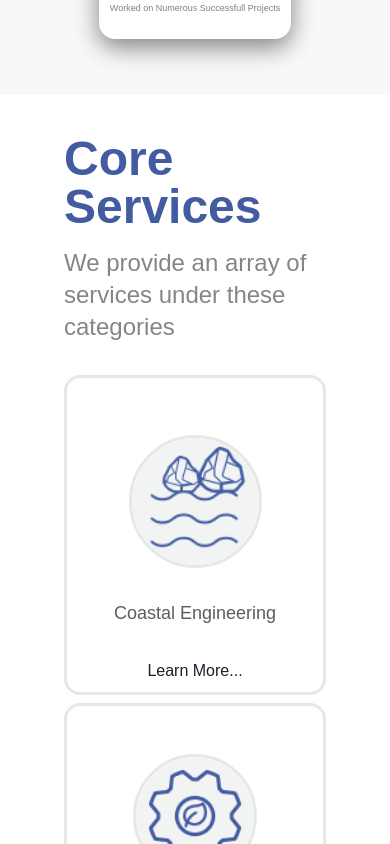
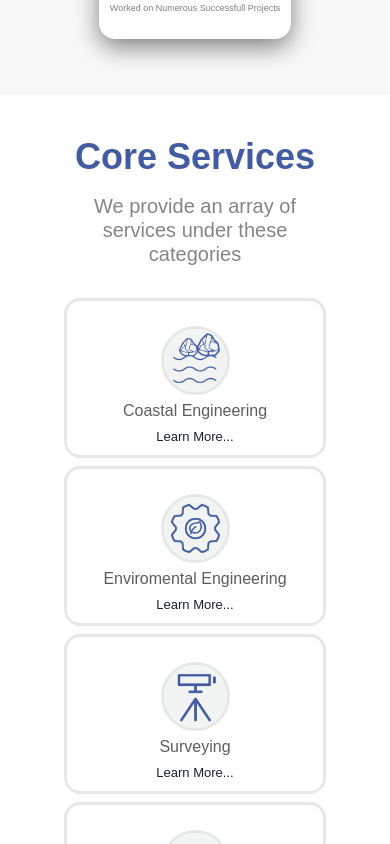
Before and after one commit to MohamedNabhaan/Lamer-FE, a React (Vite) app: page / in a window 390 px wide. Shown: the part 1980-2824 px from the top of the page. Built offline with nearby package versions, Linux system fonts and the light colour scheme.

Commit message:
fixed services ui

```diff
--- a/src/pages/Home/sections/IntroService.jsx
+++ b/src/pages/Home/sections/IntroService.jsx
@@ -20,13 +20,15 @@ export default function IntroServices() {
       minH={"28rem"}
       paddingBlock={{ base: 0, md: 12 }}
       paddingInline={16}
+      paddingBottom={{base:4,md:0}}
 
     >
       <SimpleGrid columns={{ base: 1, md: 1 }} spacing={8}>
         <Box>
           <Heading
+          textAlign={{base:"center",md:"left"}}
             textColor={"brand.400"}
-            size={"3xl"}
+            size={{base:"2xl",md:"3xl"}}
             paddingBottom={4}
             paddingLeft={{ base: 0, md: 4 }}
           >
@@ -36,7 +38,8 @@ export default function IntroServices() {
             color={"blackAlpha.600"}
             paddingLeft={{ base: 0, md: 6 }}
             fontWeight={400}
-            size={"lg"}
+            size={{base:"md",md:"lg"}}
+            textAlign={{base:"center",md:"left"}}
           >
             We provide an array of services under these categories
           </Heading>
@@ -48,11 +51,11 @@ export default function IntroServices() {
               <Flex
                 role="group"
                 border={"solid"}
-                h={"20rem"}
+                h={{base:"10rem",md:"20rem"}}
                 flexDirection={"column"}
                 justifyContent={"center"}
                 alignItems={"center"}
-                paddingBlockStart={12}
+                paddingBlockStart={{base:4,md:12}}
                 borderColor={"design.100"}
                 borderRadius={"1rem"}
                 transitionDuration={"600ms"}
@@ -61,7 +64,7 @@ export default function IntroServices() {
                 }}
               >
                 <Image
-                  h={"50%"}
+                  h={{base:"50%",md:"50%"}}
                   border={"solid"}
                   borderColor={"design.100"}
                   borderRadius={"50%"}
@@ -70,17 +73,17 @@ export default function IntroServices() {
                 />
 
                 <Box
-                  fontSize={"lg"}
-                  paddingTop={8}
+                  fontSize={{base:"md",md:"lg"}}
+                  paddingTop={{base:1,md:8}}
                   color={"blackAlpha.700"}
                   textAlign={"center"}
                 >
-                  <Text paddingInline={8} paddingBottom={8}>
+                  <Text paddingInline={{base:2,md:8}} paddingBottom={{base:1,md:8}}>
                     {service.label}
                   </Text>
                 </Box>
 
-                <Text _groupHover={{ textDecoration: "underline" }}>
+                <Text fontSize={{base:"small",md:"md"}} _groupHover={{ textDecoration: "underline" }}>
                   Learn More...
                 </Text>
               </Flex>
```
